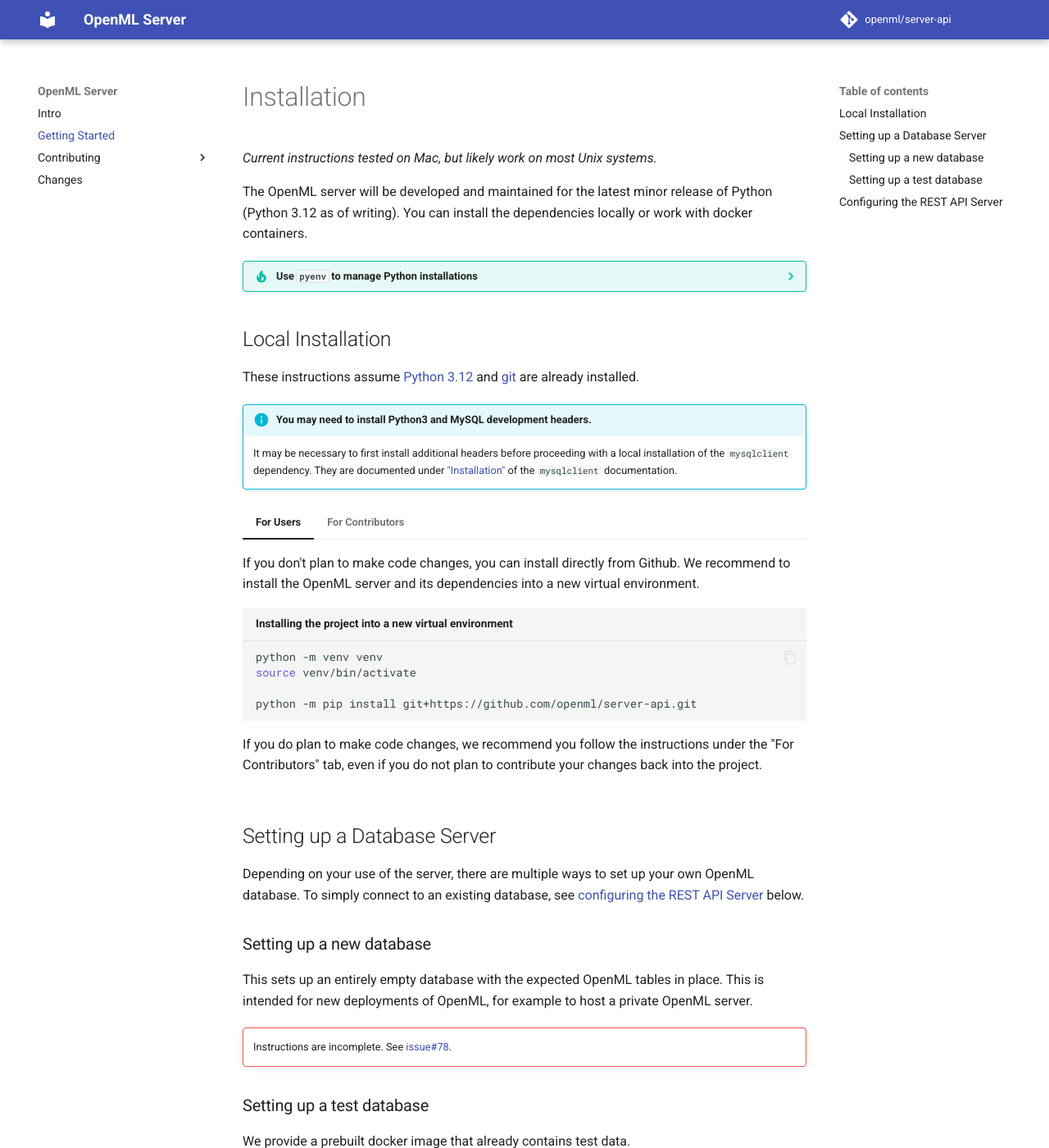
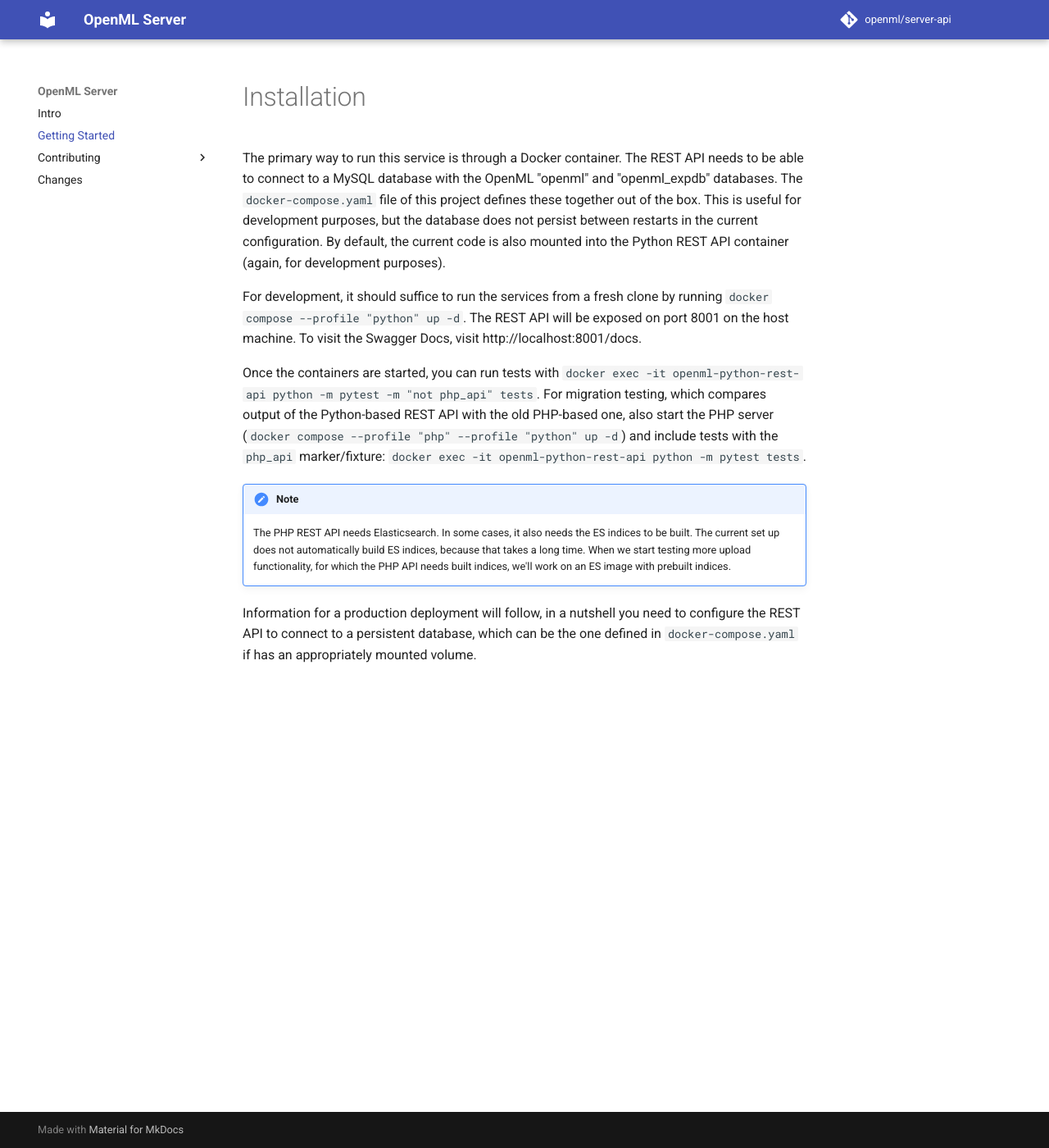
Before and after one commit to openml/server-api, an MkDocs documentation site: the page built from docs/installation.md, in a window 1280 px wide and 1400 px high. Shown: the whole window at 82% size. Built offline with MkDocs 1.6.1 and Material for MkDocs 9.7.7, drawn with Linux system fonts in a browser that asks for light colours; comment, search, counter and statistics services are not loaded; some of the changed text lies outside the part shown.

Commit message:
Update docs for current development installation (#228)
For now remove notes on local installation as we are figuring out what to do about it (it would be preferred but the overhead is quite substantial when running tests).

---------

Co-authored-by: sourcery-ai[bot] <58596630+sourcery-ai[bot]@users.noreply.github.com>

````diff
--- a/docs/installation.md
+++ b/docs/installation.md
@@ -1,144 +1,22 @@
 # Installation
 
-*Current instructions tested on Mac, but likely work on most Unix systems.*
+The primary way to run this service is through a Docker container.
+The REST API needs to be able to connect to a MySQL database with the OpenML "openml" and "openml_expdb" databases.
+The `docker-compose.yaml` file of this project defines these together out of the box.
+This is useful for development purposes, but the database does not persist between restarts in the current configuration.
+By default, the current code is also mounted into the Python REST API container (again, for development purposes).
 
-The OpenML server will be developed and maintained for the latest minor release of
-Python (Python 3.12 as of writing).
-You can install the dependencies locally or work with docker containers.
+For development, it should suffice to run the services from a fresh clone by running `docker compose --profile "python" up -d`.
+The REST API will be exposed on port 8001 on the host machine. To visit the Swagger Docs, visit http://localhost:8001/docs.
 
-??? tip "Use `pyenv` to manage Python installations"
+Once the containers are started, you can run tests with `docker exec -it openml-python-rest-api python -m pytest -m "not php_api" tests`.
+For migration testing, which compares output of the Python-based REST API with the old PHP-based one, also start the PHP server (`docker compose --profile "php" --profile "python" up -d`) and include tests with the `php_api` marker/fixture: `docker exec -it openml-python-rest-api python -m pytest tests`.
 
-    We recommend using [`pyenv`](https://github.com/pyenv/pyenv) if you are working with
-    multiple local Python versions. After following the installation instructions for
-    `pyenv` check that you can execute it:
+!!! note
 
-    ```text
-    > pyenv local
-    3.12
-    ```
+    The PHP REST API needs Elasticsearch. In some cases, it also needs the ES indices to be built.
+    The current set up does not automatically build ES indices, because that takes a long time.
+    When we start testing more upload functionality, for which the PHP API needs built indices, we'll work on an ES image with prebuilt indices.
 
-    If `pyenv` can't be found, please make sure to update the terminal environment
-    (either by `reset`ing it, or by closing and opening the terminal). If you get the message
-    `pyenv: no local version configured for this directory` first clone the repository
-    as described below and try again from the root of the cloned repository.
-
-    You can then install the Python version this project uses with:
-    `cat .python-version | pyenv install`
-
-
-## Local Installation
-
-These instructions assume [Python 3.12](https://www.python.org/downloads/)
-and [git](https://git-scm.com/book/en/v2/Getting-Started-Installing-Git) are already installed.
-
-!!! info "You may need to install Python3 and MySQL development headers."
-
-    It may be necessary to first install additional headers before proceeding with a
-    local installation of the `mysqlclient` dependency. They are documented under
-    ["Installation"](https://github.com/PyMySQL/mysqlclient#linux) of the `mysqlclient`
-    documentation.
-
-=== "For Users"
-
-    If you don't plan to make code changes, you can install directly from Github.
-    We recommend to install the OpenML server and its dependencies into a new virtual
-    environment.
-    ```bash  title="Installing the project into a new virtual environment"
-    python -m venv venv
-    source venv/bin/activate
-
-    python -m pip install git+https://github.com/openml/server-api.git
-    ```
-    If you do plan to make code changes, we recommend you follow the instructions
-    under the "For Contributors" tab, even if you do not plan to contribute your
-    changes back into the project.
-
-
-=== "For Contributors"
-
-    If you plan to make changes to this project, it will be useful to install
-    the project from a cloned fork. To fork the project, go to our
-    [project page](https://github.com/openml/server-api) and click "fork".
-    This makes a copy of the repository under your own Github account.
-    You can then clone your own fork (replace `USER_NAME` with your Github username):
-
-    ```bash title="Cloning your fork"
-    git clone https://github.com/USER_NAME/server-api.git
-    cd server-api
-    ```
-
-    Then we can install the project into a new virtual environment in edit mode:
-
-    ```bash title="Installing the project into a new virtual environment"
-    python -m venv venv
-    source venv/bin/activate
-
-    python -m pip install -e ".[dev,docs]"
-    ```
-    Note that this also installs optional dependencies for development and documentation
-    tools. We require this for contributors, but we also highly recommend it anyone
-    that plans to make code changes.
-
-## Setting up a Database Server
-Depending on your use of the server, there are multiple ways to set up your own
-OpenML database. To simply connect to an existing database, see
-[configuring the REST API Server](#configuring-the-rest-api-server) below.
-
-
-### Setting up a new database
-This sets up an entirely empty database with the expected OpenML tables in place.
-This is intended for new deployments of OpenML, for example to host a private OpenML
-server.
-
-!!! Failure ""
-
-    Instructions are incomplete. See [issue#78](https://github.com/openml/server-api/issues/78).
-
-### Setting up a test database
-
-We provide a prebuilt docker image that already contains test data.
-
-=== "Docker Compose"
-    To start the database through `docker compose`, run:
-
-    ```bash
-    docker compose up database
-    ```
-
-    which starts a database.
-
-=== "Docker Run"
-
-    To start a test database as stand-alone container, run:
-
-    ```bash
-    docker run  --rm -e MYSQL_ROOT_PASSWORD=ok -p 3306:3306 -d --name openml-test-database openml/test-database:latest
-    ```
-
-    You may opt to add the container to a network instead, to make it reachable
-    from other docker containers:
-
-    ```bash
-    docker network create openml
-    docker run  --rm -e MYSQL_ROOT_PASSWORD=ok -p 3306:3306 -d --name openml-test-database --network openml openml/test-database:latest
-    ```
-
-The container may take a minute to initialise, but afterwards you can connect to it.
-Either from a local `mysql` client at `127.0.0.1:3306` or from a docker container
-on the same network. For example:
-
-```bash
-docker run --network NETWORK --rm -it mysql mysql -hopenml-test-database -uroot -pok
-```
-where `NETWORK` is `openml` when using `docker run` when following the example,
-and `NETWORK` is `server-api_default` if you used `docker compose` (specifically,
-it is `DIRECTORY_NAME` + `_default`, so if you renamed the `server-api` directory to
-something else, the network name reflects that).
-
-## Configuring the REST API Server
-
-The REST API is configured through a [TOML](https://toml.io) file.
-
-!!! Failure ""
-
-    Instructions are incomplete. Please have patience while we are adding more documentation.
+Information for a production deployment will follow, in a nutshell you need to configure the REST API to connect to a persistent database,
+which can be the one defined in `docker-compose.yaml` if has an appropriately mounted volume.
````
Also changed, not shown: docs/migration.md (+3 -0 lines), 1 other file.
